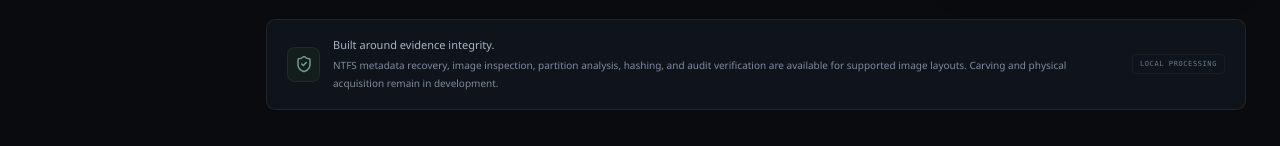
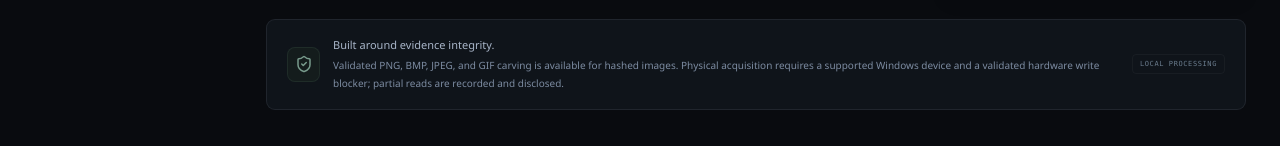
Before and after one commit to DaemoncoreApps/DataRecovery, a React (Vite) app: page / in a window 1280 px wide. Shown: the part 1101-1247 px from the top of the page. Built offline with nearby package versions, Linux system fonts and the light colour scheme.

Commit message:
Refresh dashboard capability note

```diff
--- a/src/Overview.tsx
+++ b/src/Overview.tsx
@@ -221,9 +221,10 @@ export function Overview({
         <div>
           <h3>Built around evidence integrity.</h3>
           <p>
-            NTFS metadata recovery, image inspection, partition analysis,
-            hashing, and audit verification are available for supported image
-            layouts. Carving and physical acquisition remain in development.
+            Validated PNG, BMP, JPEG, and GIF carving is available for hashed
+            images. Physical acquisition requires a supported Windows device
+            and a validated hardware write blocker; partial reads are recorded
+            and disclosed.
           </p>
         </div>
         <span className="subtleBadge">LOCAL PROCESSING</span>
```
